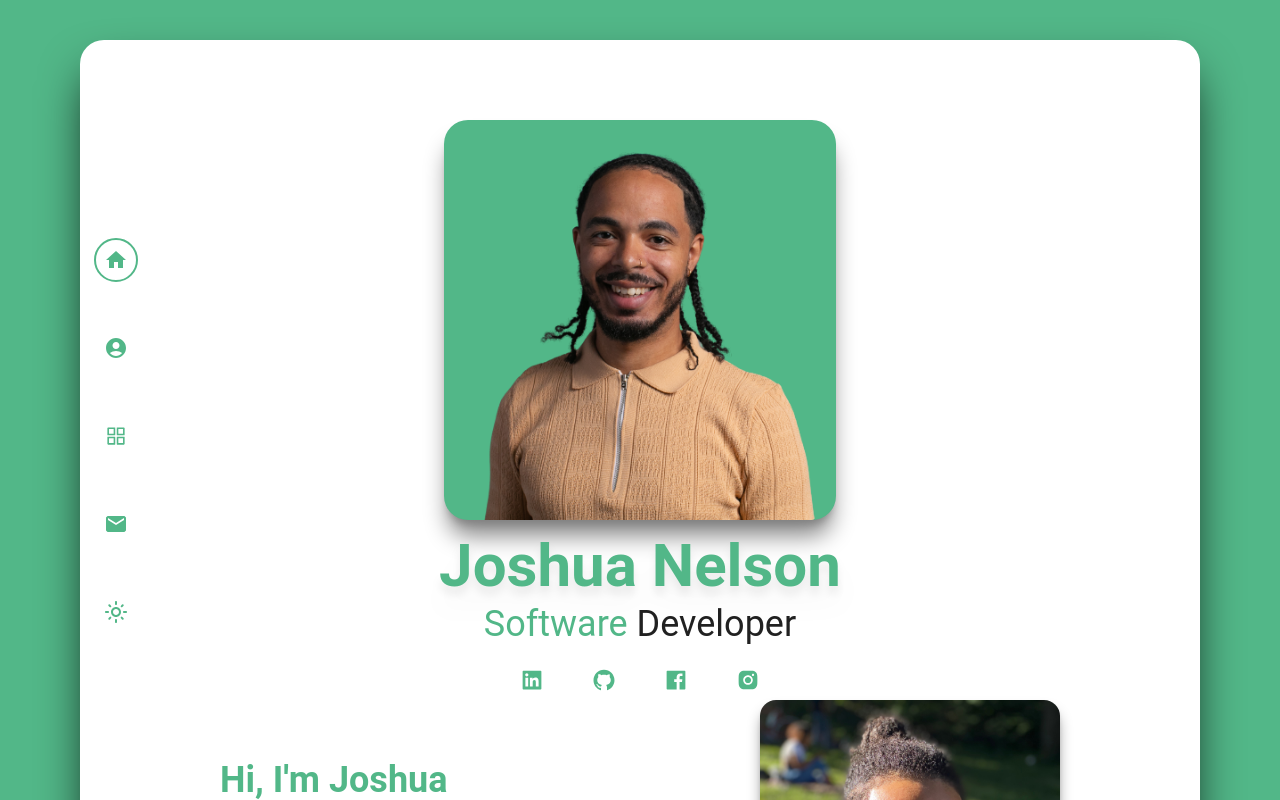
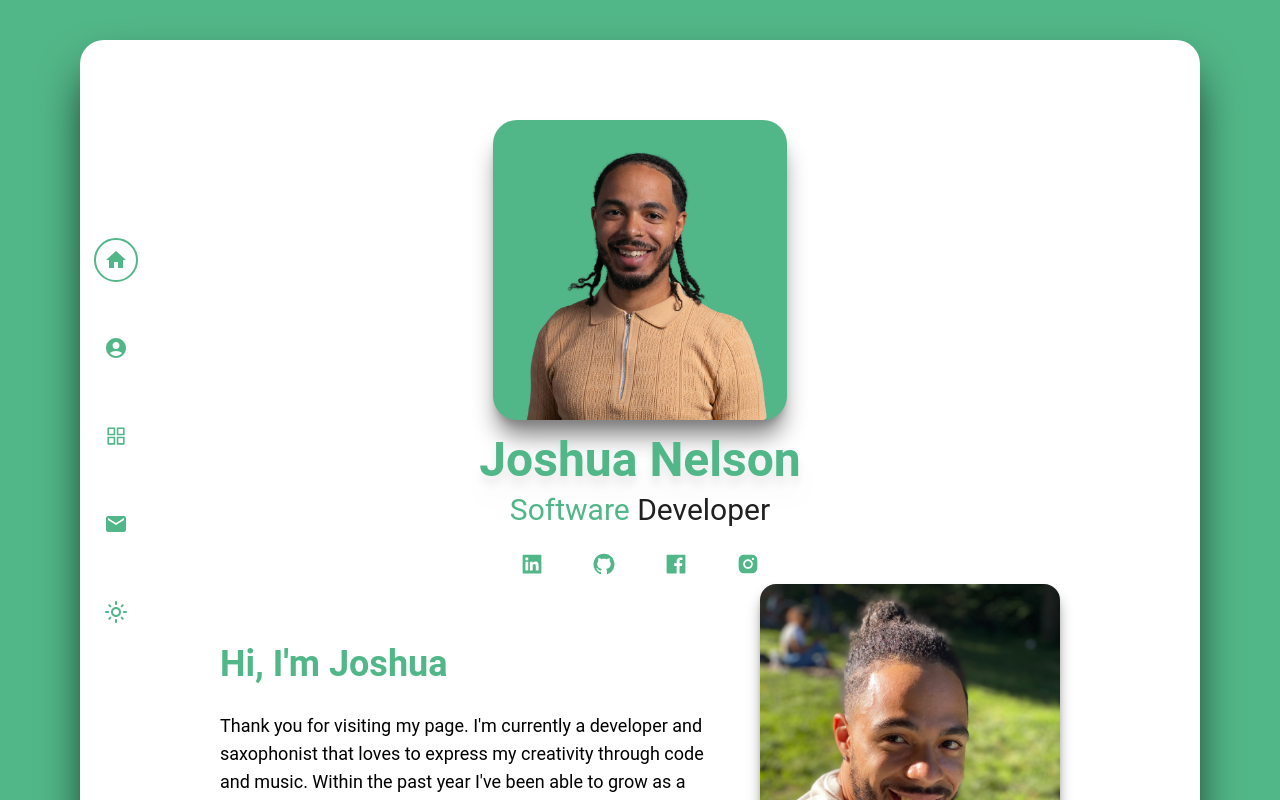
Before and after one commit to joshuanelsondev/portfolio, a React (Vite) app: page / in a window 1280 px wide. Shown: the top 800 px of the page. Built offline with nearby package versions, Linux system fonts and the light colour scheme.

Commit message:
Edit HomeComponent

```diff
--- a/src/Components/HomeComponent.jsx
+++ b/src/Components/HomeComponent.jsx
@@ -40,17 +40,17 @@ export default function HomeComponent() {
           <img
             src={PursuitHeadshot}
             alt="Headshot with green background"
-            className="h-60 lg:h-[300px] xl:h-[400px] min-w-[100px] rounded-3xl pt-8 px-4 bg-primary dark:bg-primary shadow-xl shadow-gray dark:shadow-darkGray"
+            className="h-60 md:h-[300px] 2xl:h-[400px] min-w-[100px] rounded-3xl pt-8 px-4 bg-primary dark:bg-primary shadow-xl shadow-gray dark:shadow-darkGray"
           />
           <div className="flex flex-col w-auto h-auto z-10 text-center">
-            <h1 className="text-[40px] font-semibold lg:text-5xl xl:text-6xl text-primary drop-shadow-xl">
+            <h1 className="text-4xl font-semibold md:text-5xl 2xl:text-6xl text-primary drop-shadow-xl">
               Joshua Nelson
             </h1>
-            <h2 className="text-2xl lg:text-4xl mt-2 font-normal text-darkGray dark:text-primary">
+            <h2 className="text-2xl md:text-3xl 2xl:text-4xl mt-2 font-normal text-darkGray dark:text-primary">
               <span className="text-primary dark:text-white">Software</span> Developer
             </h2>
             {/* Icons iteration */}
-            <div className="flex mt-4 gap-8 justify-center">
+            <div className="flex mt-4 gap-4 md:gap-8 justify-center">
               {icons.map((icon) => {
                 return (
                   <div
@@ -64,7 +64,7 @@ export default function HomeComponent() {
                       rel="noreferrer"
                     >
                       <icon.logo
-                        className="p-2 text-primary h-9 lg:h-10 dark:text-white cursor-pointer hover:border-b border-b-primary"
+                        className="p-2 text-primary h-9 md:h-10 dark:text-white cursor-pointer hover:border-b border-b-primary"
                         size={40}
                       />
                     </a>
--- a/src/Components/Nav.jsx
+++ b/src/Components/Nav.jsx
@@ -103,7 +103,7 @@ export default function Nav({ handleThemeChange }) {
       </div>
       {/* Smaller screen nav bar */}
       <div
-        className={`fixed  -left-20 top-0 bg-primary bg-opacity-90 flex flex-col items-center pt-4 h-full w-10 z-50 lg:hidden ${
+        className={`fixed bg-primary bg-opacity-90 -left-20 top-0 flex flex-col items-center h-full w-10 pt-4  z-50 lg:hidden ${
           showMiniNav
             ? "duration-500 ease-in translate-x-20"
             : "duration-500 ease-in-out"
@@ -143,7 +143,7 @@ export default function Nav({ handleThemeChange }) {
               {/* Dark theme nav button */}
               <div className="absolute invisible dark:visible">
                 <MdOutlineDarkMode
-                  onClick={() => handleThemeChange("dark")}
+                  onClick={() => handleThemeChange("light")}
                   className="peer text-gray hover:outline hover:dark:outline-gray rounded-full p-1 cursor-pointer"
                   size={25}
                 />
@@ -151,7 +151,7 @@ export default function Nav({ handleThemeChange }) {
               {/* Light theme nav button */}
               <div className="absolute dark:invisible">
                 <MdOutlineLightMode
-                  onClick={() => handleThemeChange("light")}
+                  onClick={() => handleThemeChange("dark")}
                   className="peer text-gray hover:outline outline-gray rounded-full p-1 cursor-pointer"
                   size={25}
                 />
```
